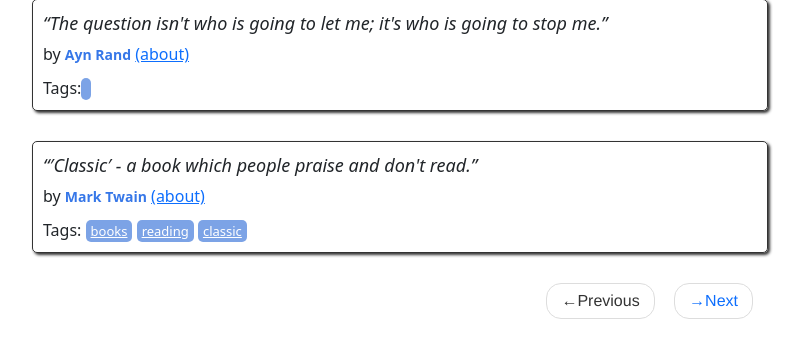
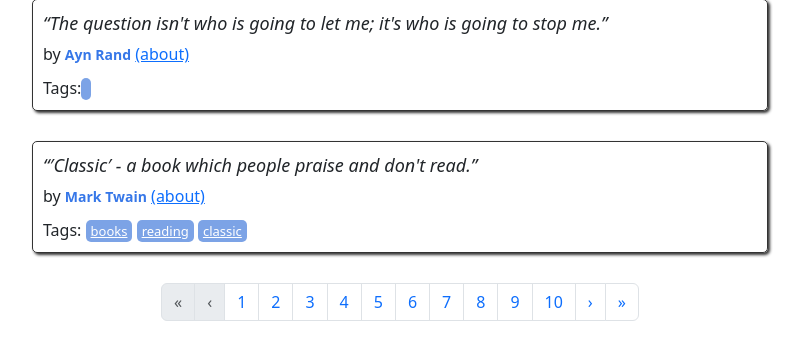
Before and after one commit to VladSkopenko/Django_quote_site, a Django app: page / in a window 1280 px wide. Shown: the part 1371-1708 px from the top of the page, without its empty margins (50-853 px from the left). Run offline with Django 5.2, Linux system fonts and the light colour scheme; data comes from the database, SQL or seed files in the repository.

Commit message:
Added numbers for page

```diff
--- a/hw/quotes/templates/quotes/index.html
+++ b/hw/quotes/templates/quotes/index.html
@@ -20,24 +20,32 @@
         </div>
         {% endfor %}
         <nav>
-            <ul class="pager">
+            <ul class="pagination justify-content-center">
+                {% if quotes.has_previous %}
+                <li class="page-item"><a class="page-link" href="?page=1">&laquo;</a></li>
+                <li class="page-item"><a class="page-link" href="?page={{ quotes.previous_page_number }}">&lsaquo;</a>
+                </li>
+                {% else %}
+                <li class="page-item disabled"><span class="page-link">&laquo;</span></li>
+                <li class="page-item disabled"><span class="page-link">&lsaquo;</span></li>
+                {% endif %}
 
-<ul class="pager">
+                {% for i in quotes.paginator.page_range %}
+                <li class="page-item">
+                    <a class="page-link" href="?page={{ i }}">{{ i }}</a>
+                </li>
+                {% endfor %}
 
-                <li class="previous">
-                    <a class="{% if not quotes.has_previous %} disabled {% endif  %}"
-                       href="{% if quotes.has_previous %} {% url 'quotes:root_paginate' quotes.previous_page_number %} {% else %} # {% endif  %}">
-                        <span aria-hidden="true">←</span>Previous</a>
+                {% if quotes.has_next %}
+                <li class="page-item"><a class="page-link" href="?page={{ quotes.next_page_number }}">&rsaquo;</a></li>
+                <li class="page-item"><a class="page-link" href="?page={{ quotes.paginator.num_pages }}">&raquo;</a>
                 </li>
-
-
-                <li class="next">
-                    <a class="{% if not quotes.has_next %} disabled {% endif  %}"
-                       href="{% if quotes.has_next %} {% url 'quotes:root_paginate' quotes.next_page_number %} {% else %} # {% endif  %}">
-                        <span aria-hidden="true">→</span>Next</a>
-                </li>
-
+                {% else %}
+                <li class="page-item disabled"><span class="page-link">&rsaquo;</span></li>
+                <li class="page-item disabled"><span class="page-link">&raquo;</span></li>
+                {% endif %}
             </ul>
+    </div>
         </nav>
     </div>
 </div>
--- a/hw/quotes/views.py
+++ b/hw/quotes/views.py
@@ -9,7 +9,7 @@ from django.db import transaction
 
 
 def main(request, page=1):
-    quotes = Quote.objects.select_related('author').prefetch_related('tags').all()
+    quotes = Quote.objects.all().order_by('id')
     per_page = 10
     paginator = Paginator(quotes, per_page)
     quotes_on_page = paginator.page(page)
```
